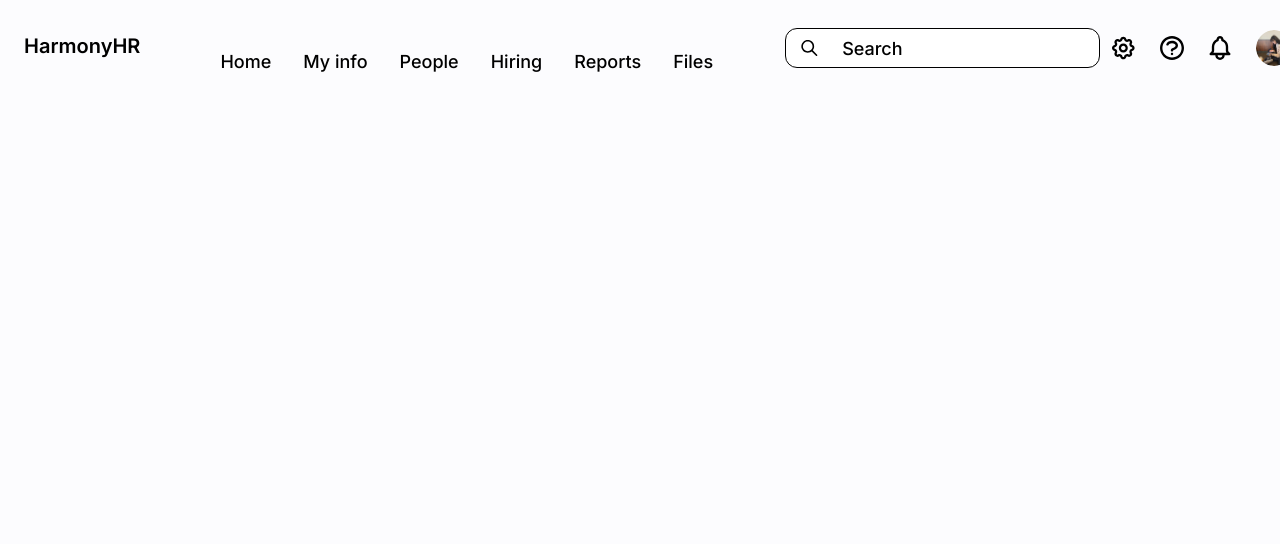
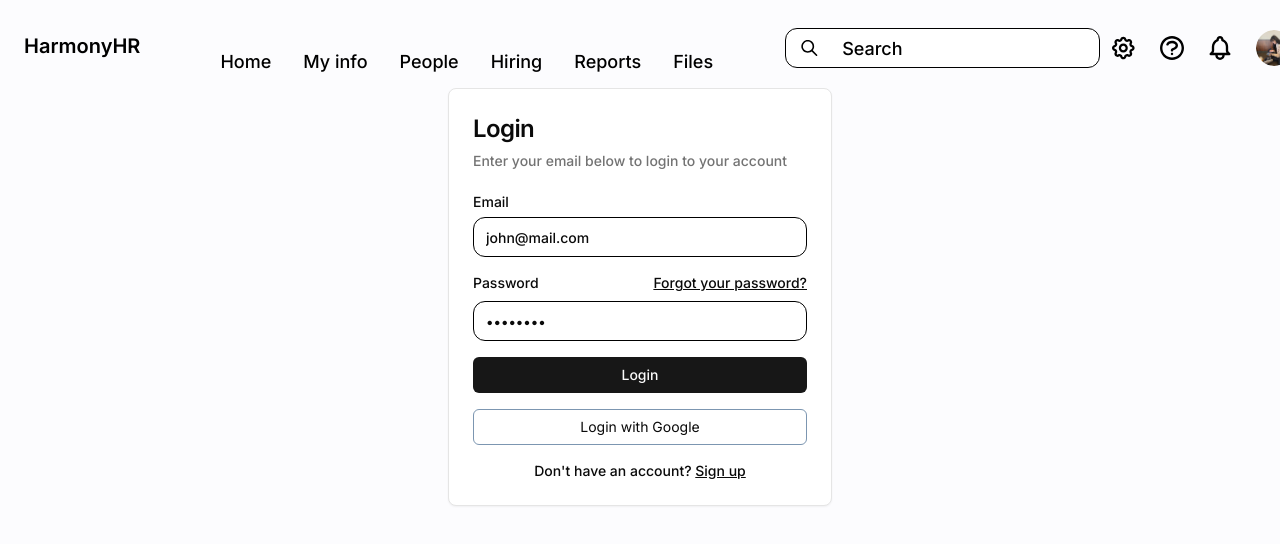
Before and after one commit to garold664/hr-tech-test, a Next.js app: page / in a window 1280 px wide. Shown: the top 544 px of the page. Built offline with nearby package versions, Linux system fonts and the light colour scheme.

Commit message:
receive access token on login

```diff
--- /dev/null
+++ b/apollo/apollo-client.ts
@@ -0,0 +1,35 @@
+import {
+  ApolloClient,
+  ApolloLink,
+  HttpLink,
+  InMemoryCache,
+} from '@apollo/client';
+
+const httpLink = new HttpLink({
+  uri: 'https://api.escuelajs.co/graphql',
+});
+const createApolloClient = (data?: any) => {
+  const authLink = new ApolloLink((operation, forward) => {
+    const { access_token: token } = data.login;
+    operation.setContext({
+      headers: {
+        authorization: token ? `Bearer ${token}` : '',
+      },
+    });
+    return forward(operation);
+  });
+
+  if (data) {
+    return new ApolloClient({
+      link: authLink.concat(httpLink),
+      cache: new InMemoryCache(),
+    });
+  }
+
+  return new ApolloClient({
+    uri: 'https://api.escuelajs.co/graphql',
+    cache: new InMemoryCache(),
+  });
+};
+
+export default createApolloClient;
--- /dev/null
+++ b/apollo/queries.ts
@@ -0,0 +1,10 @@
+import { gql } from '@apollo/client';
+
+export const LOGIN = gql`
+  mutation Login($email: String!, $password: String!) {
+    login(email: $email, password: $password) {
+      access_token
+      refresh_token
+    }
+  }
+`;
--- a/app/page.tsx
+++ b/app/page.tsx
@@ -1,3 +1,97 @@
+import Link from 'next/link';
+
+import { Button } from '@/components/ui/button';
+import {
+  Card,
+  CardContent,
+  CardDescription,
+  CardHeader,
+  CardTitle,
+} from '@/components/ui/card';
+import { Input } from '@/components/ui/input';
+import { Label } from '@/components/ui/label';
+import createApolloClient from '@/apollo/apollo-client';
+import { LOGIN } from '@/apollo/queries';
+import { redirect } from 'next/navigation';
+
+export const description =
+  "A login form with email and password. There's an option to login with Google and a link to sign up if you don't have an account.";
+
 export default function Home() {
-  return <div></div>;
+  async function handleSubmit(formData: FormData) {
+    'use server';
+    const client = createApolloClient();
+    console.log(formData.get('email'));
+    try {
+      const data = await client.mutate({
+        mutation: LOGIN,
+        variables: {
+          email: formData.get('email'),
+          password: formData.get('password'),
+        },
+      });
+      console.log(formData);
+      console.log(data);
+      redirect('/my-info/time-off');
+    } catch (error) {
+      console.error(error);
+    }
+  }
+  return (
+    <form action={handleSubmit}>
+      <Card className="mx-auto max-w-sm">
+        <CardHeader>
+          <CardTitle className="text-2xl">Login</CardTitle>
+          <CardDescription>
+            Enter your email below to login to your account
+          </CardDescription>
+        </CardHeader>
+        <CardContent>
+          <div className="grid gap-4">
+            <div className="grid gap-2">
+              <Label htmlFor="email">Email</Label>
+              <Input
+                id="email"
+                type="email"
+                name="email"
+                placeholder="m@example.com"
+                defaultValue="john@mail.com"
+                required
+              />
+            </div>
+            <div className="grid gap-2">
+              <div className="flex items-center">
+                <Label htmlFor="password">Password</Label>
+                <Link
+                  href="#"
+                  className="ml-auto inline-block text-sm underline"
+                >
+                  Forgot your password?
+                </Link>
+              </div>
+              <Input
+                id="password"
+                type="password"
+                name="password"
+                defaultValue="changeme"
+                required
+              />
+            </div>
+            <Button type="submit" className="w-full">
+              Login
+            </Button>
+            <Button variant="outline" className="w-full">
+              Login with Google
+            </Button>
+          </div>
+          <div className="mt-4 text-center text-sm">
+            Don&apos;t have an account?{' '}
+            <Link href="#" className="underline">
+              Sign up
+            </Link>
+          </div>
+        </CardContent>
+      </Card>
+    </form>
+  );
 }
--- /dev/null
+++ b/components/ui/label.tsx
@@ -0,0 +1,26 @@
+"use client"
+
+import * as React from "react"
+import * as LabelPrimitive from "@radix-ui/react-label"
+import { cva, type VariantProps } from "class-variance-authority"
+
+import { cn } from "@/lib/utils"
+
+const labelVariants = cva(
+  "text-sm font-medium leading-none peer-disabled:cursor-not-allowed peer-disabled:opacity-70"
+)
+
+const Label = React.forwardRef<
+  React.ElementRef<typeof LabelPrimitive.Root>,
+  React.ComponentPropsWithoutRef<typeof LabelPrimitive.Root> &
+    VariantProps<typeof labelVariants>
+>(({ className, ...props }, ref) => (
+  <LabelPrimitive.Root
+    ref={ref}
+    className={cn(labelVariants(), className)}
+    {...props}
+  />
+))
+Label.displayName = LabelPrimitive.Root.displayName
+
+export { Label }
--- a/package.json
+++ b/package.json
@@ -9,12 +9,15 @@
     "lint": "next lint"
   },
   "dependencies": {
+    "@apollo/client": "^3.11.8",
     "@radix-ui/react-dialog": "^1.1.1",
     "@radix-ui/react-dropdown-menu": "^2.1.1",
+    "@radix-ui/react-label": "^2.1.0",
     "@radix-ui/react-select": "^2.1.1",
     "@radix-ui/react-slot": "^1.1.0",
     "class-variance-authority": "^0.7.0",
     "clsx": "^2.1.1",
+    "graphql": "^16.9.0",
     "lucide-react": "^0.441.0",
     "next": "14.2.11",
     "react": "^18",
```
Also changed, not shown: 1 other file (tests, documents, lock files or other folders).
